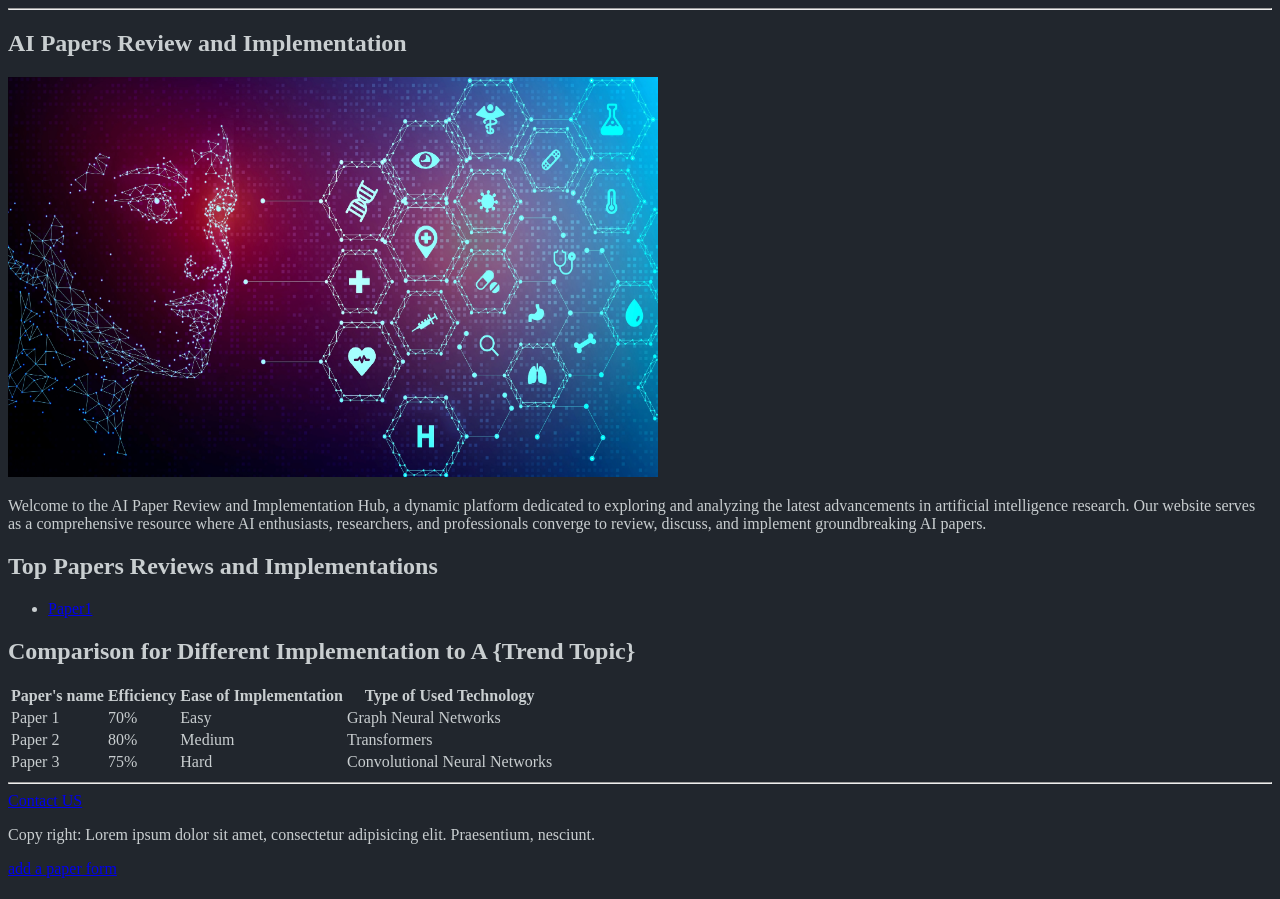
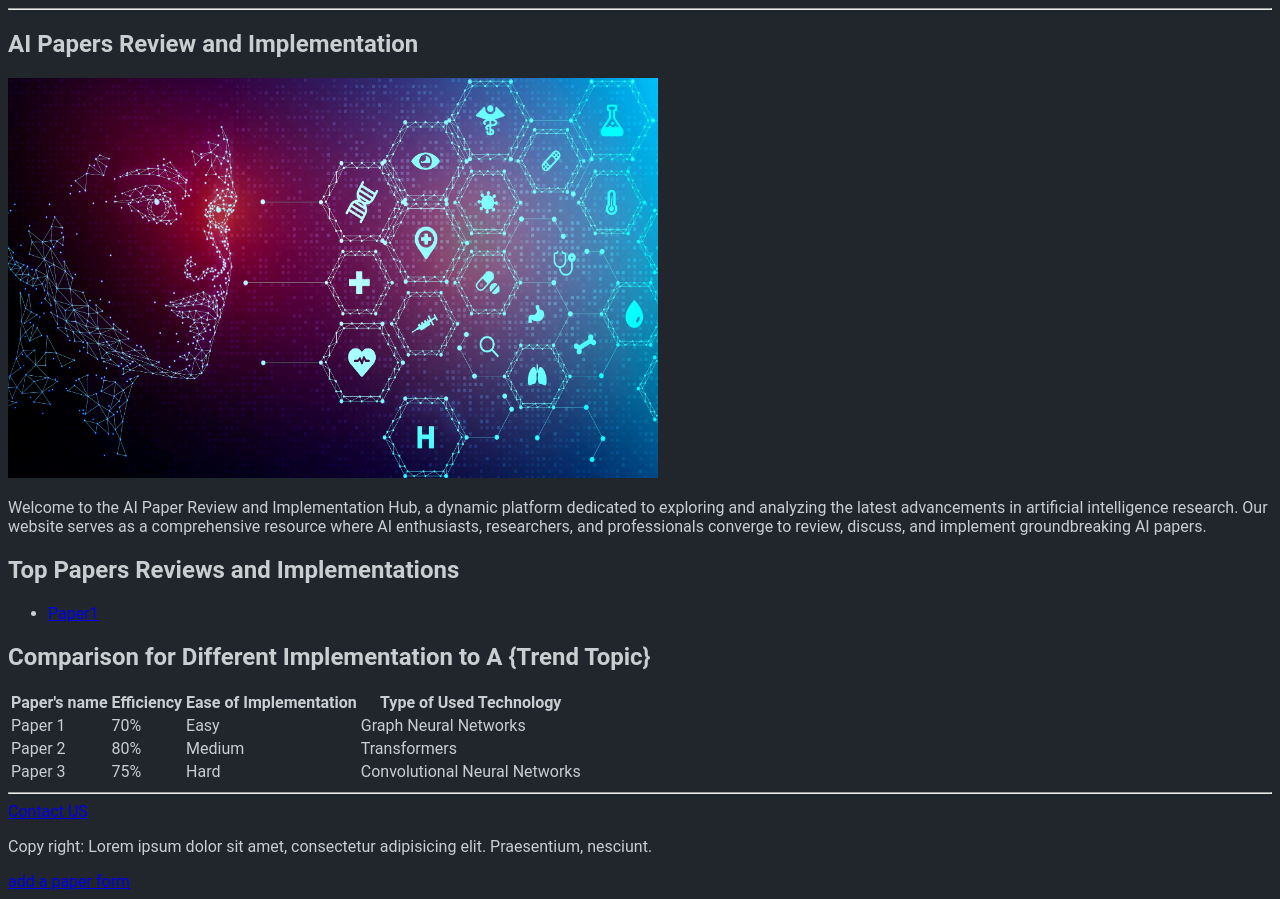
Before and after one commit to alizmq02/swe-363-231, a plain HTML site: page index.html in a window 1280 px wide. Drawn offline with Linux system fonts and the light colour scheme.

Commit message:
CSS_2_Exercises-Exercise_1

```diff
--- a/dark_theme.css
+++ b/dark_theme.css
@@ -1,4 +1,5 @@
 body {
     background-color: #21262d;
     color: #c9ced0;
+    font-family: Roboto, Rubik;
 }
```
Also changed, not shown: 1 other file.
